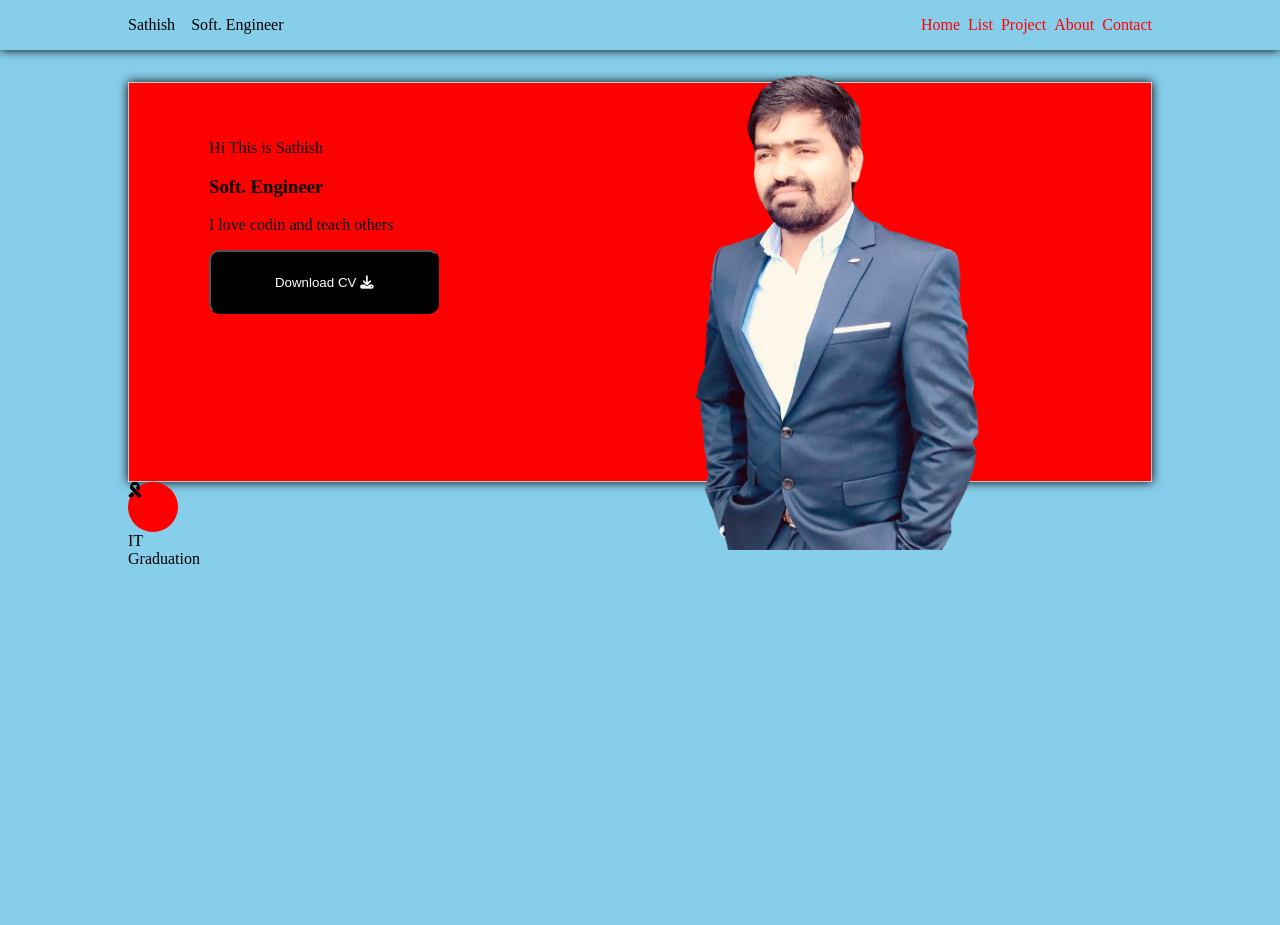
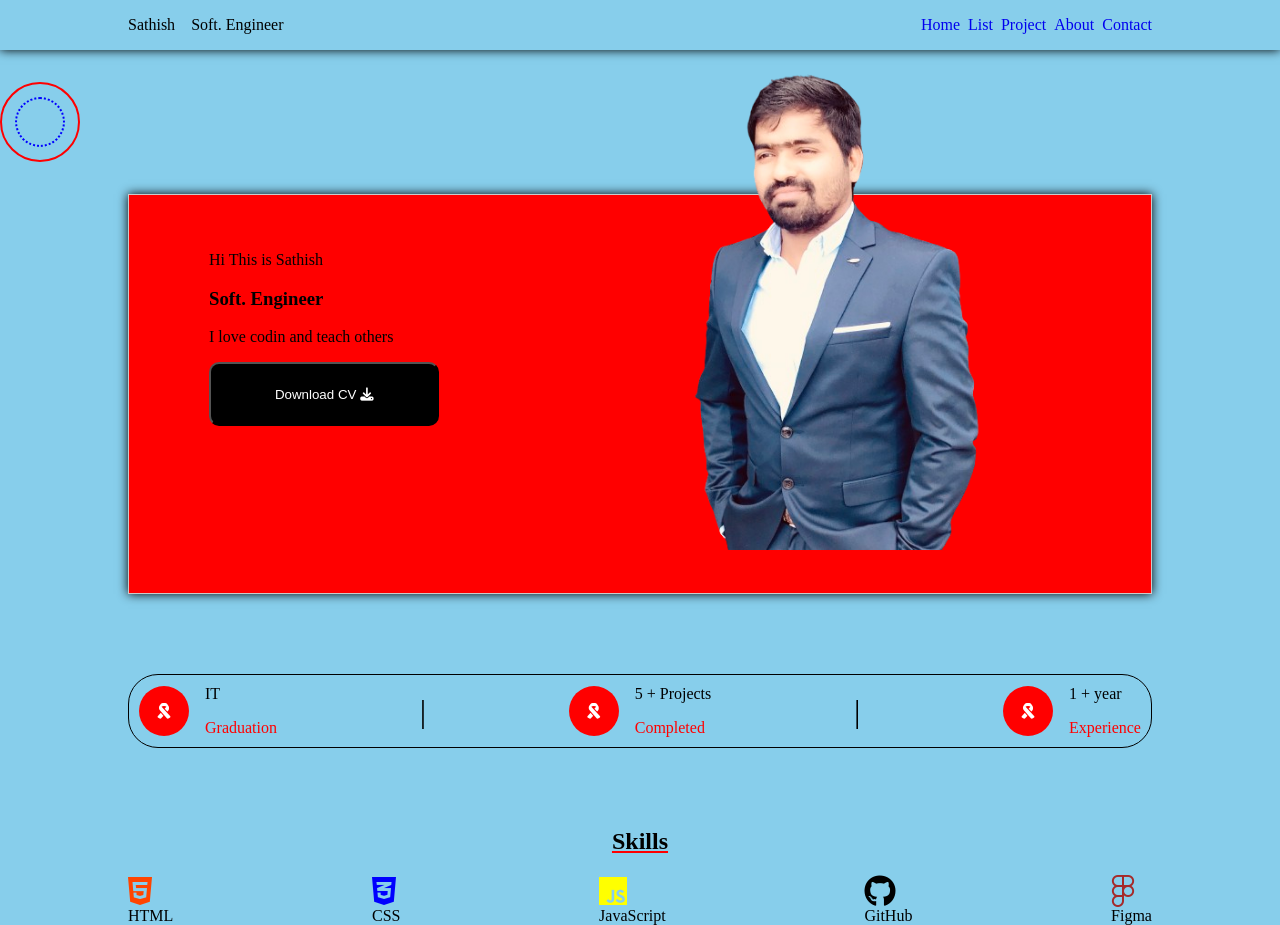
Before and after one commit to sathish409/MyOwnPortfolio, a plain HTML site: page index.html in a window 1280 px wide. Before the commit the page ends 800 px from the top, so only its background shows below. Drawn offline with Linux system fonts and the light colour scheme.

Commit message:
third commit

```diff
--- a/index.html
+++ b/index.html
@@ -27,7 +27,11 @@
         </div>
     </nav>
     <section>
+        <div class="circle">
+            <div class="dotted"></div>
+        </div>
         <div class="container">
+
             <div class="hero">
                 <div class="lt">
                     <p>Hi This is Sathish</p>
@@ -45,7 +49,7 @@
         </div>
     </section>
     <!-- certificates -->
-    <section>
+    <section class="certificates">
         <div class="container">
             <div class="it">
                 <div class="l">
@@ -57,6 +61,64 @@
                     <div>Graduation</div>
                 </div>
             </div>
+            <div class="line">|</div>
+            <div class="project">
+                <div class="l">
+                    <i class="fa-solid fa-ribbon"></i>
+                </div>
+
+                <div class="r">
+                    <div>5 + Projects</div>
+                    <div>Completed</div>
+                </div>
+            </div>
+            <div class="line">|</div>
+            <div class="years">
+                <div class="l">
+                    <i class="fa-solid fa-ribbon"></i>
+                </div>
+
+                <div class="r">
+                    <div>1 + year</div>
+                    <div>Experience</div>
+                </div>
+            </div>
+        </div>
+    </section>
+    <!-- skills section -->
+    <section class="skills">
+        <h2>Skills</h2>
+        <div class="container">
+            <div class="html">
+                <div class="top">
+                    <i class="fa-brands fa-html5"></i>
+                </div>
+                <div class="bottom">HTML</div>
+            </div>
+            <div class="css">
+                <div class="top">
+                    <i class="fa-brands fa-css3-alt"></i>
+                </div>
+                <div class="bottom">CSS</div>
+            </div>
+            <div class="js">
+                <div class="top">
+                    <i class="fa-brands fa-js"></i>
+                </div>
+                <div class="bottom">JavaScript</div>
+            </div>
+            <div class="github">
+                <div class="top">
+                    <i class="fa-brands fa-github"></i>
+                </div>
+                <div class="bottom">GitHub</div>
+            </div>
+            <div class="figma">
+                <div class="top">
+                    <i class="fa-brands fa-figma"></i>
+                </div>
+                <div class="bottom">Figma</div>
+            </div>
         </div>
     </section>
 </body>
--- a/style.css
+++ b/style.css
@@ -5,6 +5,61 @@ body{
 }
 *{
     box-sizing: border-box;
+}
+/* exp */
+/* @keyframes rotate{
+    0%{
+        transform: rotate(0deg);
+            }
+            100%{
+                transform: rotate(360deg);
+            }
+} */
+.circle{
+    /* animation: rotate 2s infinite linear ; */
+    position: relative;
+    margin-top: 2rem;
+    display: flex;
+    justify-content: center;
+    align-items: center;
+    border-radius: 50%;
+    width: 80px;
+    height: 80px;
+  border: 2px double red;
+
+}
+.circle ::after,
+.circle ::before{
+    content: "";
+    position: absolute;
+    width: 100%;
+    height: 100%;
+    top: 0;
+    left: 0;
+    background: radial-gradient(dotted, transparent 60%, yellow 60%);
+    clip-path: polygon(50% 0%, 52% 5%, 58% 10%, 60% 12%, 66% 18%, 70% 20%, 74% 26%, 80% 30%, 85% 35%, 90% 40%, 94% 45%, 100% 50%, 94% 55%, 90% 60%, 85% 65%, 80% 70%, 74% 74%, 70% 80%, 66% 82%, 60% 88%, 58% 90%, 52% 95%, 50% 100%, 48% 95%, 42% 90%, 40% 88%, 34% 82%, 30% 80%, 26% 74%, 20% 70%, 15% 65%, 10% 60%, 6% 55%, 0% 50%, 6% 45%, 10% 40%, 15% 35%, 20% 30%, 26% 26%, 30% 20%, 34% 18%, 40% 12%, 42% 10%, 48% 5%);
+    transform: rotate(0deg);
+    transform-origin: center;
+
+}
+.circle ::after{
+    transform: rotate(360deg);
+}
+.dotted{
+    border-radius: 50%;
+    position: absolute;
+    top: 50%;
+    left: 50%;
+    transform: translate(-50%, -50%);
+    position: absolute;
+    /* animation: rotate 2s infinite  reverse; */
+    display: flex;
+    justify-content: center;
+    align-items: center;
+    border-radius: 50%;
+    width: 50px;
+    height: 50px;
+  border: 2px dotted blue;
 }
 .container{
     width: 80%;
@@ -42,7 +97,7 @@ nav div{
 a{
     text-decoration: none;
     cursor: pointer;
-    color: red;
+    /* color: red; */
 
 }
 
@@ -82,11 +137,84 @@ img{
 }
 
 /* certificates */
+.line{
+    font-size: 2rem;
+}
+.certificates > div{
+    padding: 10px;
+    display: flex;
+    justify-content: space-between;
+    align-items: center;
+    margin-top: 5rem;
+    border-radius: 30px;
+    border: 1px solid  ;
+}
 .l{
     background: red;
+    color: white;
     border-radius: 50%;
     height: 50px;
     width: 50px;
+    display: flex;
     justify-content: center;
     align-items: center;
 }
+.it,.project, .years{
+    display: flex;
+    justify-content: center;
+    align-items: center;
+    gap: 1rem;
+
+}
+.r{
+display: flex;
+flex-direction: column;
+gap: 1rem;
+}
+.r :last-child{
+    color: red;
+}
+/* Skills */
+
+.skills div{
+   display: flex;
+   justify-content: space-between;
+
+}
+.top{
+    font-size: 2rem;
+}
+.bottom{
+    color: black;
+}
+.skills h2{
+    margin-top: 5rem;
+    display: flex;
+    justify-content: center;
+    text-decoration: underline red;
+
+}
+.html{
+    color: orangered;
+    display: flex;
+    flex-direction: column;
+}
+.css{
+    color: blue;
+    display: flex;
+    flex-direction: column;
+}
+.js{
+    color: yellow;
+    display: flex;
+    flex-direction: column;
+}
+.github{
+    display: flex;
+    flex-direction: column;
+}
+.figma{
+    color: brown;
+    display: flex;
+    flex-direction: column;
+}
```
